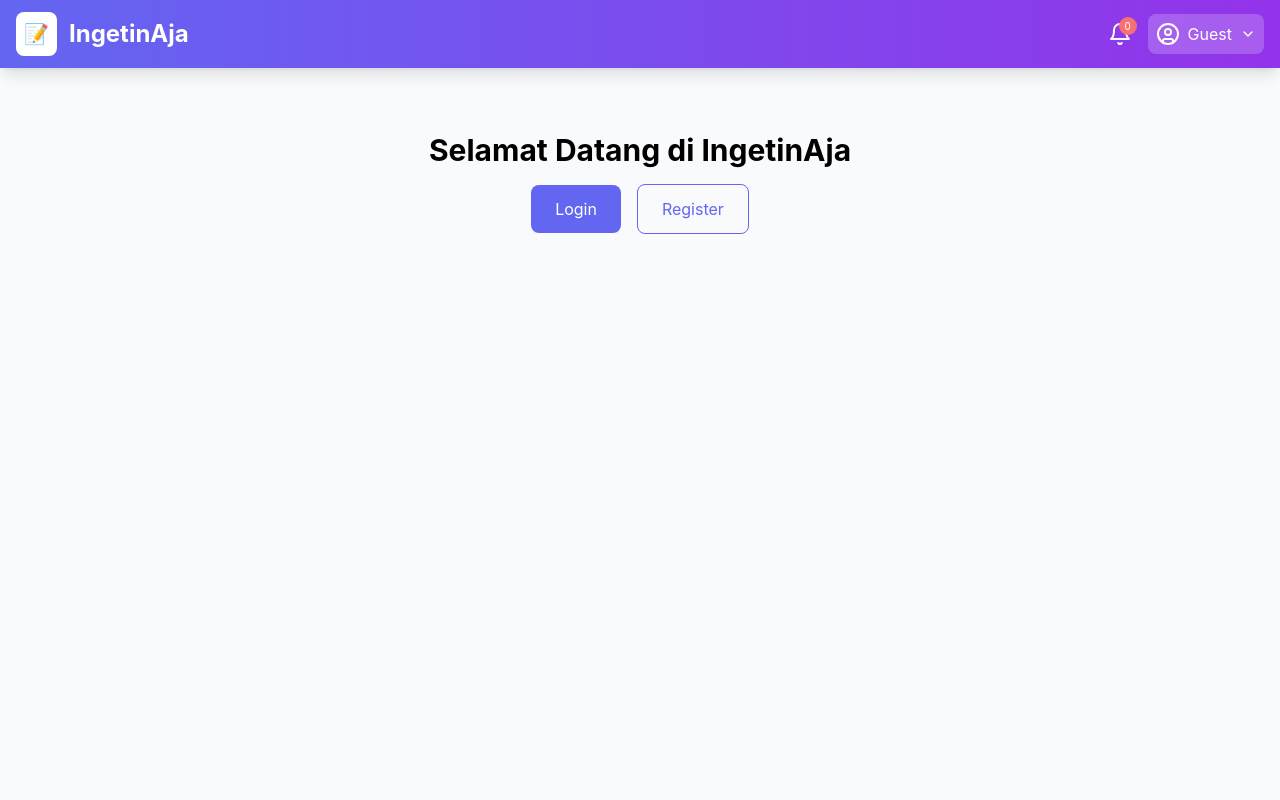
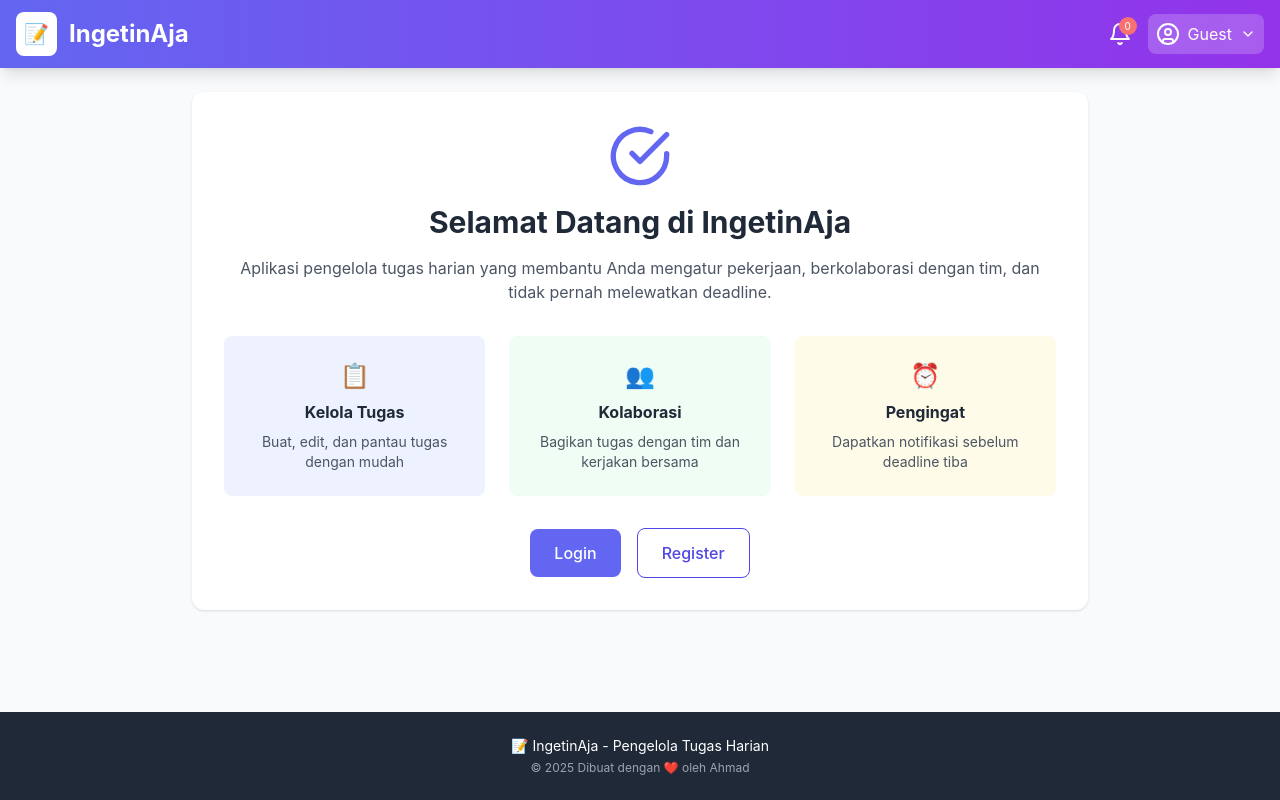
Before and after one commit to ahmadzahnransyauqi/ingetinAJA, a React app: page / in a window 1280 px wide. Built offline with nearby package versions, Linux system fonts and the light colour scheme; no server answers; the HTML template or start-up script is replaced by a standard one.

Commit message:
polesan akhir.janji

```diff
--- a/src/App.jsx
+++ b/src/App.jsx
@@ -13,7 +13,7 @@ import { CheckCircle } from "lucide-react";
 function MainApp() {
   const { user, loading: authLoading } = useAuth();
 
-  // 1. Tambah 'loadTasks' di sini
+  //ngambil data pas login
   const { createTask, updateTask, setCurrentFilter, loadTasks } = useTask();
 
   const [showTaskModal, setShowTaskModal] = useState(false);
@@ -21,7 +21,7 @@ function MainApp() {
   const [editingTask, setEditingTask] = useState(null);
   const [authMode, setAuthMode] = useState("login");
 
-  // 2. Tambah useEffect ini biar data muncul!
+
   useEffect(() => {
     if (user) {
       loadTasks();
@@ -56,28 +56,102 @@ function MainApp() {
     setShowAuthModal(true);
   };
 
-  if (authLoading) return <div className="text-center mt-20">Loading...</div>;
+  if (authLoading) {
+    return (
+      <div className="min-h-screen flex items-center justify-center bg-gray-50">
+        <div className="animate-spin rounded-full h-12 w-12 border-b-2 border-indigo-600"></div>
+      </div>
+    );
+  }
 
   return (
-    <div className="min-h-screen bg-gray-50">
+    <div className="min-h-screen bg-gray-50 flex flex-col">
       <Header />
-      <main className="container mx-auto px-4 py-6">
+
+      <main className="container mx-auto px-4 py-6 flex-grow">
         {user ? (
           <div className="grid grid-cols-1 lg:grid-cols-3 gap-6">
-            <Sidebar onAddTask={handleAddTask} onFilterChange={setCurrentFilter} />
+            <Sidebar
+              onAddTask={handleAddTask}
+              onFilterChange={setCurrentFilter}
+            />
             <TaskList onEditTask={handleEditTask} />
           </div>
         ) : (
-          <div className="max-w-4xl mx-auto text-center mt-10">
-            <h1 className="text-3xl font-bold mb-4">Selamat Datang di IngetinAja</h1>
-            <button onClick={() => handleOpenAuthModal("login")} className="bg-indigo-500 text-white px-6 py-3 rounded-lg mr-4">Login</button>
-            <button onClick={() => handleOpenAuthModal("register")} className="border border-indigo-500 text-indigo-500 px-6 py-3 rounded-lg">Register</button>
+          //tampilan depan
+          <div className="max-w-4xl mx-auto">
+            <div className="bg-white rounded-xl shadow p-8 text-center">
+              <CheckCircle className="w-16 h-16 text-indigo-500 mx-auto mb-4" />
+              <h1 className="text-3xl font-bold text-gray-800 mb-4">
+                Selamat Datang di IngetinAja
+              </h1>
+              <p className="text-gray-600 mb-8">
+                Aplikasi pengelola tugas harian yang membantu Anda mengatur
+                pekerjaan, berkolaborasi dengan tim, dan tidak pernah melewatkan
+                deadline.
+              </p>
+
+              {/* Grid fitur yg di depan */}
+              <div className="grid grid-cols-1 md:grid-cols-3 gap-6 mb-8">
+                <div className="p-6 bg-indigo-50 rounded-lg">
+                  <div className="text-2xl mb-2">📋</div>
+                  <h3 className="font-bold text-gray-800 mb-2">Kelola Tugas</h3>
+                  <p className="text-sm text-gray-600">Buat, edit, dan pantau tugas dengan mudah</p>
+                </div>
+                <div className="p-6 bg-green-50 rounded-lg">
+                  <div className="text-2xl mb-2">👥</div>
+                  <h3 className="font-bold text-gray-800 mb-2">Kolaborasi</h3>
+                  <p className="text-sm text-gray-600">Bagikan tugas dengan tim dan kerjakan bersama</p>
+                </div>
+                <div className="p-6 bg-yellow-50 rounded-lg">
+                  <div className="text-2xl mb-2">⏰</div>
+                  <h3 className="font-bold text-gray-800 mb-2">Pengingat</h3>
+                  <p className="text-sm text-gray-600">Dapatkan notifikasi sebelum deadline tiba</p>
+                </div>
+              </div>
+
+              <div className="space-x-4">
+                <button
+                  onClick={() => handleOpenAuthModal("login")}
+                  className="bg-indigo-500 hover:bg-indigo-600 text-white font-medium py-3 px-6 rounded-lg transition duration-200"
+                >
+                  Login
+                </button>
+                <button
+                  onClick={() => handleOpenAuthModal("register")}
+                  className="bg-white hover:bg-gray-50 text-indigo-600 font-medium py-3 px-6 rounded-lg border border-indigo-600 transition duration-200"
+                >
+                  Register
+                </button>
+              </div>
+            </div>
           </div>
         )}
       </main>
 
-      {showTaskModal && <TaskModal isOpen={showTaskModal} onClose={() => setShowTaskModal(false)} task={editingTask} onSave={handleSaveTask} />}
-      {showAuthModal && <AuthModal isOpen={showAuthModal} onClose={() => setShowAuthModal(false)} mode={authMode} />}
+      <footer className="bg-gray-800 text-white py-6">
+        <div className="container mx-auto px-4 text-center">
+          <p className="text-sm">📝 IngetinAja - Pengelola Tugas Harian</p>
+          <p className="text-gray-400 text-xs mt-1">© {new Date().getFullYear()} Dibuat dengan ❤️ oleh Ahmad</p>
+        </div>
+      </footer>
+
+      {showTaskModal && (
+        <TaskModal
+          isOpen={showTaskModal}
+          onClose={() => setShowTaskModal(false)}
+          task={editingTask}
+          onSave={handleSaveTask}
+        />
+      )}
+
+      {showAuthModal && (
+        <AuthModal
+          isOpen={showAuthModal}
+          onClose={() => setShowAuthModal(false)}
+          mode={authMode}
+        />
+      )}
     </div>
   );
 }
```
